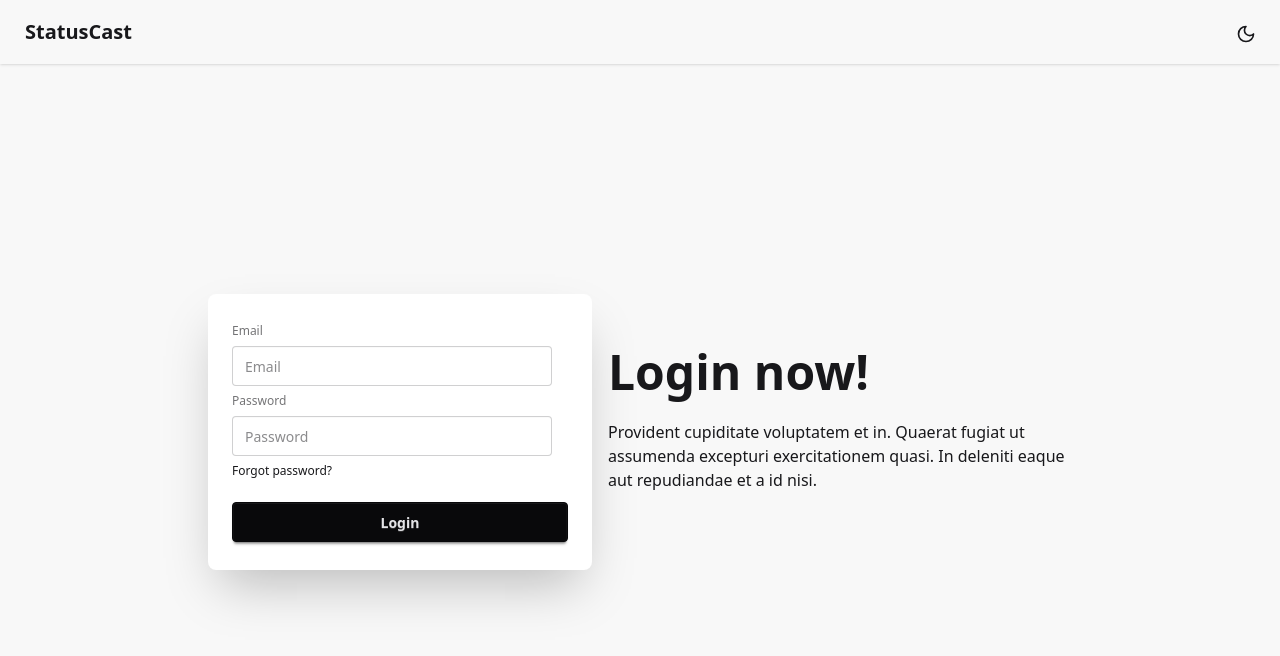
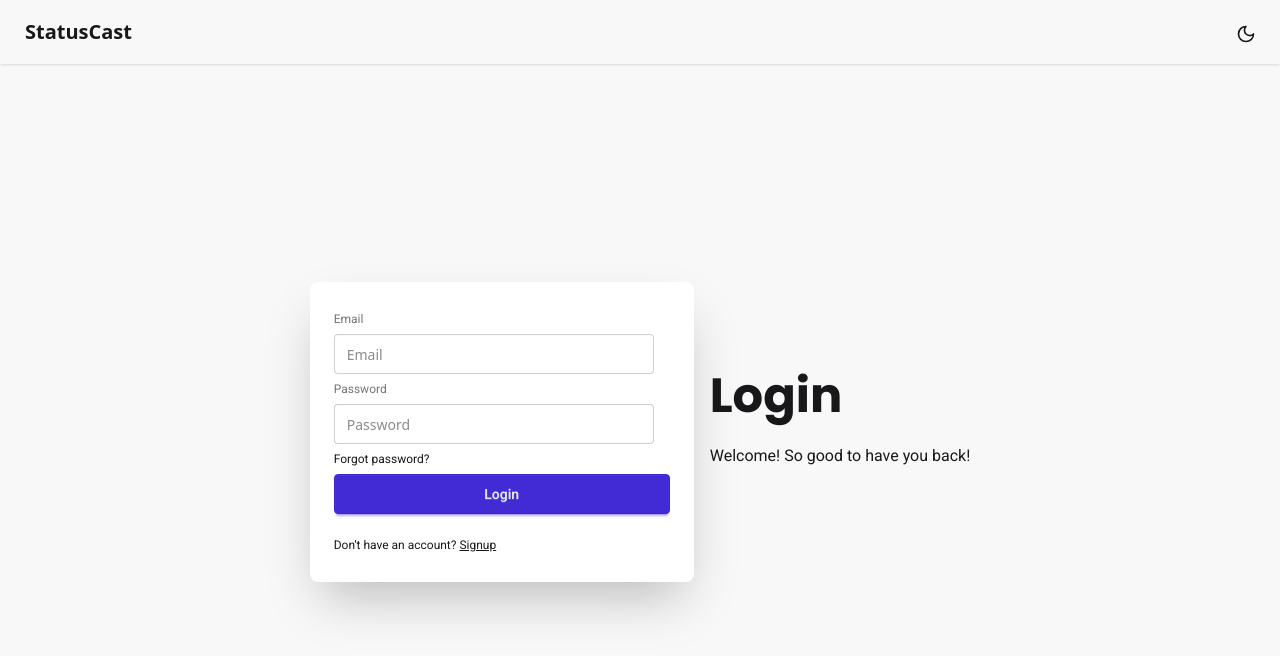
Before and after one commit to milan-sony/StatusCast, a React (Vite) app: page /login in a window 1280 px wide. Shown: the top 656 px of the page. Built offline with nearby package versions, Linux system fonts and the light colour scheme.

Commit message:
page created

```diff
--- a/src/pages/LoginPage/LoginPage.jsx
+++ b/src/pages/LoginPage/LoginPage.jsx
@@ -1,5 +1,6 @@
 import React from 'react'
 import Navbar from '../../components/Navbar/Navbar'
+import { Link } from 'react-router'
 
 function LoginPage() {
     return (
@@ -7,23 +8,25 @@ function LoginPage() {
             <div className="w-full h-screen overflow-hidden bg-base-200 flex flex-col">
                 <Navbar />
                 <div className="hero h-screen">
-                    <div className="hero-content flex-col lg:flex-row-reverse max-w-4xl">
+                    <div className="hero-content flex-col lg:flex-row-reverse w-full">
                         <div className="text-center lg:text-left">
-                            <h1 className="text-5xl font-bold">Login now!</h1>
-                            <p className="py-6">
-                                Provident cupiditate voluptatem et in. Quaerat fugiat ut assumenda excepturi exercitationem
-                                quasi. In deleniti eaque aut repudiandae et a id nisi.
+                            <h1 className="text-5xl font-bold font-[poppins]">Login</h1>
+                            <p className="py-6 font-[roboto]">
+                                Welcome! So good to have you back!
                             </p>
                         </div>
                         <div className="card bg-base-100 w-full max-w-sm shrink-0 shadow-2xl">
                             <div className="card-body">
                                 <fieldset className="fieldset">
-                                    <label className="label">Email</label>
+                                    <label className="label font-[roboto]">Email</label>
                                     <input type="email" className="input" placeholder="Email" />
-                                    <label className="label">Password</label>
+                                    <label className="label font-[roboto]">Password</label>
                                     <input type="password" className="input" placeholder="Password" />
-                                    <div><a className="link link-hover">Forgot password?</a></div>
-                                    <button className="btn btn-neutral mt-4">Login</button>
+                                    <div><a className="link link-hover font-[roboto]">Forgot password?</a></div>
+                                    <button className="btn btn-primary btn-sm md:btn-md font-[roboto]">Login</button>
+                                    <p className='mt-4 font-[roboto]'>
+                                        Don't have an account? <Link to={"/signup"} className='link font-[roboto]'>Signup</Link>
+                                    </p>
                                 </fieldset>
                             </div>
                         </div>
--- a/src/pages/SignupPage/SignupPage.jsx
+++ b/src/pages/SignupPage/SignupPage.jsx
@@ -8,7 +8,7 @@ function SignupPage() {
             <div className="w-full h-screen overflow-hidden bg-base-200 flex flex-col">
                 <Navbar />
                 <div className="hero h-screen">
-                    <div className="hero-content flex-col lg:flex-row-reverse max-w-4xl">
+                    <div className="hero-content flex-col lg:flex-row-reverse w-full">
                         <div className="text-center lg:text-left">
                             <h1 className="text-5xl font-bold font-[poppins]">Signup</h1>
                             <p className="py-6 font-[roboto]">
@@ -29,7 +29,7 @@ function SignupPage() {
                                     <label className="label font-[roboto]">Password</label>
                                     <input type="password" className="input" placeholder="Password" />
                                     <div><a className="link link-hover font-[roboto]">Forgot password?</a></div>
-                                    <button className="btn btn-primary btn-xs sm:btn-sm md:btn-md font-[roboto]">Login</button>
+                                    <button className="btn btn-primary btn-sm md:btn-md font-[roboto]">Login</button>
                                     <p className='mt-4 font-[roboto]'>
                                         Already have an account? <Link to={"/login"} className='link font-[roboto]'>Login</Link>
                                     </p>
```
